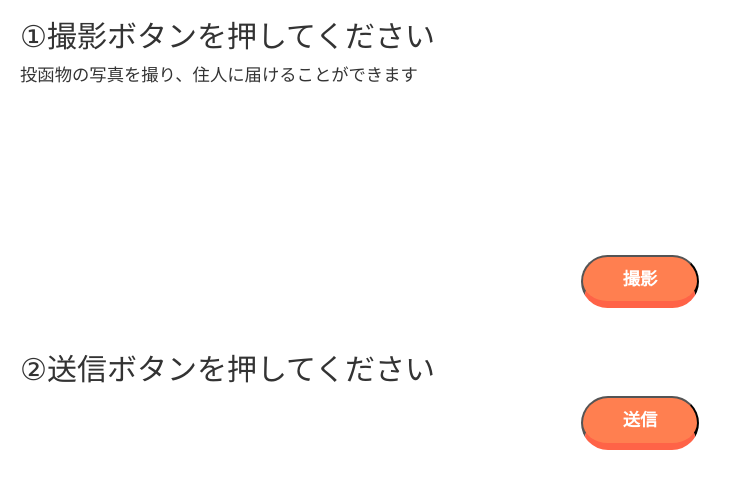
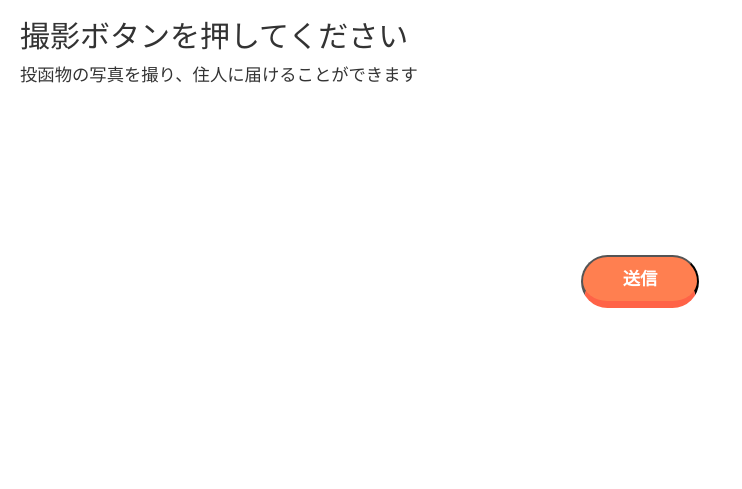
Before and after one commit to CyanForWeb/Visiter-Sysitem, a Django app: page /Guest_post_pic in a window 1280 px wide. Shown: the part 70-559 px from the top of the page, without its empty margins (0-742 px from the left). Run offline with Django 3.2, Linux system fonts and the light colour scheme; some libraries are stand-ins or nearby versions.

Commit message:
Mizuki 10/5更新

```diff
--- a/Apps/templates/html_Guest/Guest_post_pic.html
+++ b/Apps/templates/html_Guest/Guest_post_pic.html
@@ -4,11 +4,9 @@
 {% block content %}
       <div class="content">
 
-      <h2>①撮影ボタンを押してください</h2>
+      <h2>撮影ボタンを押してください</h2>
       <p>投函物の写真を撮り、住人に届けることができます</p>
       <video id="video" class="camera"  playsinline autoplay></video>
-      <button id="captureBtn" class="btn_06">撮影</button><br>
-      <h2 id="submitMsg">②送信ボタンを押してください</h2>
       <button id="submitBtn" class="btn_06">送信</button>
       <canvas id="canvas" class="camera" ></canvas>
 
@@ -39,7 +37,7 @@
           const snapshotData = snapshotData_base64.replace(/^data:\w+\/\w+;base64,/, '');
 
         	// 送信ボタンが押されたことを検知してサーバーに送信
-        	submitBtn.addEventListener('click', () => {
+        	//submitBtn.addEventListener('click', () => {
         			fetch('/save_snapshot/', {
         					method: 'POST',
         					headers: {
@@ -63,16 +61,16 @@
               }
         		})
         		.catch(error => console.error(error.message));
-        	});
+        	//});
         }
 
         // ページがロードされた時にカメラを起動する
         window.onload = () => initCamera();
 
         // 撮影ボタンがクリックされた時にスナップショットを撮影する
-        captureBtn.addEventListener('click', () => {
-          submitBtn.style.display = "block";//block=表示
-          submitMsg.style.display = "block";//block=表示
+        submitBtn.addEventListener('click', () => {
+          //submitBtn.style.display = "block";//block=表示
+          //submitMsg.style.display = "block";//block=表示
           captureSnapshot()
         });
       </script>
```
Also changed, not shown: db.sqlite3, media/post/20231005102305.png (added), media/post/20231005102355.png (added).
